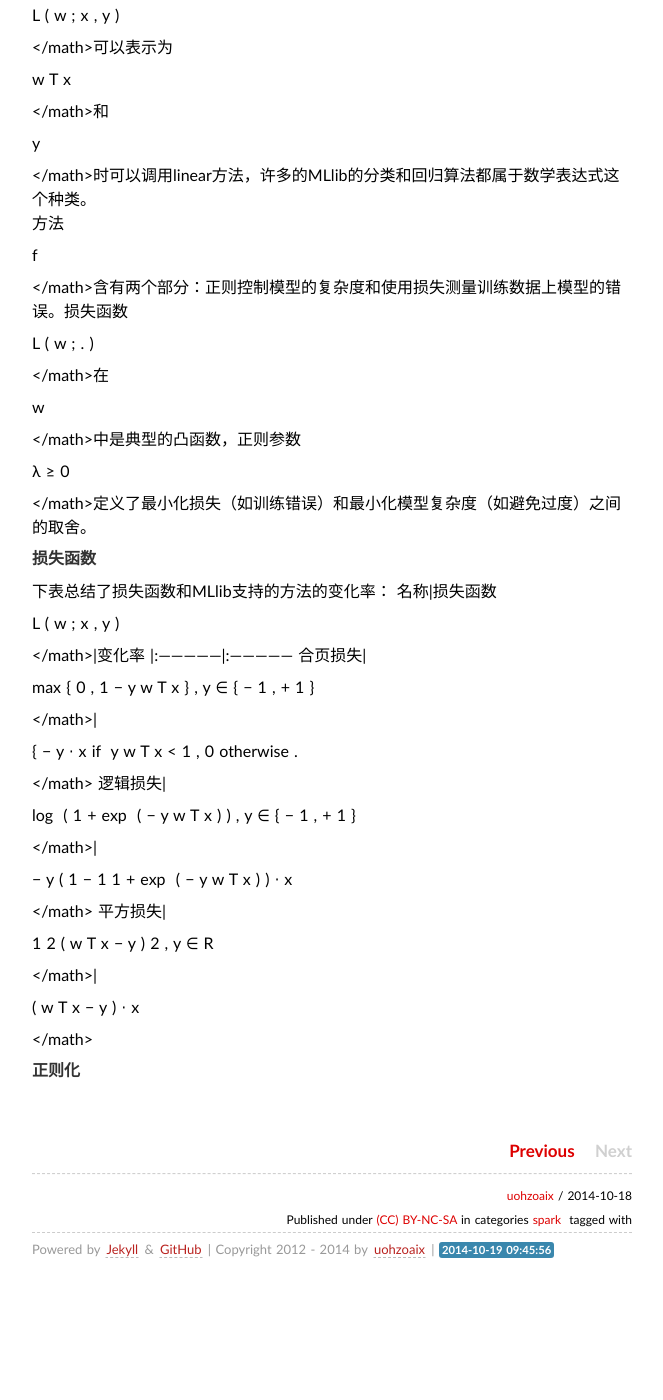
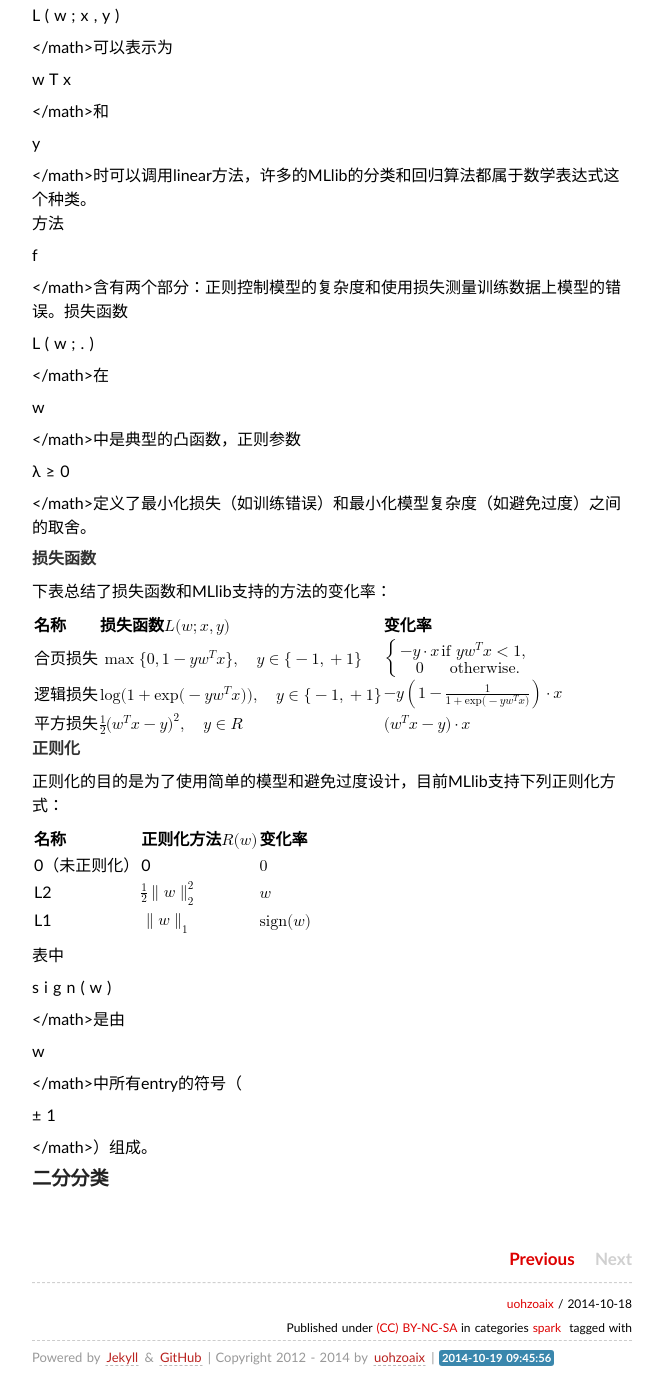
Before and after one commit to uohzoaix/studies, a Jekyll site: the page built from _posts/2014-10-18-sparkMLlib(3).md, in a window 1280 px wide and 1400 px high, scrolled down 1133 px. Shown: the whole window, without its empty margins (308-971 px from the left). Built offline with Jekyll 4.4.1, drawn with Linux system fonts in a browser that asks for light colours; some web fonts are replaced; Markdown is read by kramdown in place of the engine named in the settings; comment, search, counter and statistics services are not loaded; before the commit the page ends 2425 px from its top, so only the background shows below that.

Commit message:
add sparkMLlib

```diff
--- a/_posts/2014-10-18-sparkMLlib(3).md
+++ b/_posts/2014-10-18-sparkMLlib(3).md
@@ -210,7 +210,11 @@ MLlib支持多种方法用来处理二分分类，多类分类以及回归分析
 </math>定义了最小化损失（如训练错误）和最小化模型复杂度（如避免过度）之间的取舍。
 ####损失函数
 下表总结了损失函数和MLlib支持的方法的变化率：
-名称|损失函数<math xmlns="http://www.w3.org/1998/Math/MathML">
+<table>
+<thead>
+<tr class="header">
+<th align="left">名称</th>
+<th align="left">损失函数<math xmlns="http://www.w3.org/1998/Math/MathML">
   <mi>L</mi>
   <mo stretchy="false">(</mo>
   <mrow class="MJX-TeXAtom-ORD">
@@ -223,9 +227,14 @@ MLlib支持多种方法用来处理二分分类，多类分类以及回归分析
   <mo>,</mo>
   <mi>y</mi>
   <mo stretchy="false">)</mo>
-</math>|变化率
-|:---------------|:---------------
-合页损失|<math xmlns="http://www.w3.org/1998/Math/MathML">
+</math></th>
+<th align="left">变化率</th>
+</tr>
+</thead>
+<tbody>
+<tr class="odd">
+<td align="left">合页损失</td>
+<td align="left"><math xmlns="http://www.w3.org/1998/Math/MathML">
   <mo form="prefix" movablelimits="true">max</mo>
   <mo fence="false" stretchy="false">{</mo>
   <mn>0</mn>
@@ -254,7 +263,8 @@ MLlib支持多种方法用来处理二分分类，多类分类以及回归分析
   <mo>+</mo>
   <mn>1</mn>
   <mo fence="false" stretchy="false">}</mo>
-</math>|<math xmlns="http://www.w3.org/1998/Math/MathML">
+</math></td>
+<td align="left"><math xmlns="http://www.w3.org/1998/Math/MathML">
 <mrow>
   <mo>{</mo>
   <mtable columnalign="left left" rowspacing=".2em" columnspacing="1em">
@@ -297,8 +307,11 @@ MLlib支持多种方法用来处理二分分类，多类分类以及回归分析
     </mtr>
   </mtable>
 </mrow>
-</math>
-逻辑损失|<math xmlns="http://www.w3.org/1998/Math/MathML">
+</math></td>
+</tr>
+<tr class="even">
+<td align="left">逻辑损失</td>
+<td align="left"><math xmlns="http://www.w3.org/1998/Math/MathML">
   <mi>log</mi>
   <mo>&#x2061;<!-- ⁡ --></mo>
   <mo stretchy="false">(</mo>
@@ -331,7 +344,8 @@ MLlib支持多种方法用来处理二分分类，多类分类以及回归分析
   <mo>+</mo>
   <mn>1</mn>
   <mo fence="false" stretchy="false">}</mo>
-</math>|<math xmlns="http://www.w3.org/1998/Math/MathML">
+</math></td>
+<td align="left"><math xmlns="http://www.w3.org/1998/Math/MathML">
   <mo>&#x2212;<!-- − --></mo>
   <mi>y</mi>
   <mrow>
@@ -366,8 +380,11 @@ MLlib支持多种方法用来处理二分分类，多类分类以及回归分析
   <mrow class="MJX-TeXAtom-ORD">
     <mi mathvariant="bold">x</mi>
   </mrow>
-</math>
-平方损失|<math xmlns="http://www.w3.org/1998/Math/MathML">
+</math></td>
+</tr>
+<tr class="odd">
+<td align="left">平方损失</td>
+<td align="left"><math xmlns="http://www.w3.org/1998/Math/MathML">
   <mfrac>
     <mn>1</mn>
     <mn>2</mn>
@@ -395,7 +412,8 @@ MLlib支持多种方法用来处理二分分类，多类分类以及回归分析
   <mrow class="MJX-TeXAtom-ORD">
     <mi mathvariant="double-struck">R</mi>
   </mrow>
-</math>|<math xmlns="http://www.w3.org/1998/Math/MathML">
+</math></td>
+<td align="left"><math xmlns="http://www.w3.org/1998/Math/MathML">
   <mo stretchy="false">(</mo>
   <msup>
     <mrow class="MJX-TeXAtom-ORD">
@@ -413,5 +431,106 @@ MLlib支持多种方法用来处理二分分类，多类分类以及回归分析
   <mrow class="MJX-TeXAtom-ORD">
     <mi mathvariant="bold">x</mi>
   </mrow>
-</math>
+</math></td>
+</tr>
+</tbody>
+</table>
 ####正则化
+正则化的目的是为了使用简单的模型和避免过度设计，目前MLlib支持下列正则化方式：
+<table>
+<thead>
+<tr class="header">
+<th align="left">名称</th>
+<th align="left">正则化方法<math xmlns="http://www.w3.org/1998/Math/MathML">
+  <mi>R</mi>
+  <mo stretchy="false">(</mo>
+  <mrow class="MJX-TeXAtom-ORD">
+    <mi mathvariant="bold">w</mi>
+  </mrow>
+  <mo stretchy="false">)</mo>
+</math></th>
+<th align="left">变化率</th>
+</tr>
+</thead>
+<tbody>
+<tr class="odd">
+<td align="left">0（未正则化）</td>
+<td align="left">0</td>
+<td align="left"><math xmlns="http://www.w3.org/1998/Math/MathML">
+<mrow class="MJX-TeXAtom-ORD">
+  <mn mathvariant="bold">0</mn>
+</mrow>
+</math></td>
+</tr>
+<tr class="even">
+<td align="left">L2</td>
+<td align="left"><math xmlns="http://www.w3.org/1998/Math/MathML">
+  <mfrac>
+    <mn>1</mn>
+    <mn>2</mn>
+  </mfrac>
+  <mo>&#x2225;<!-- ∥ --></mo>
+  <mrow class="MJX-TeXAtom-ORD">
+    <mi mathvariant="bold">w</mi>
+  </mrow>
+  <msubsup>
+    <mo fence="false" stretchy="false">&#x2225;<!-- ∥ --></mo>
+    <mn>2</mn>
+    <mn>2</mn>
+  </msubsup>
+</math></td>
+<td align="left"><math xmlns="http://www.w3.org/1998/Math/MathML">
+<mrow class="MJX-TeXAtom-ORD">
+  <mi mathvariant="bold">w</mi>
+</mrow>
+</math></td>
+</tr>
+<tr class="odd">
+<td align="left">L1</td>
+<td align="left"><math xmlns="http://www.w3.org/1998/Math/MathML">
+  <mo fence="false" stretchy="false">&#x2225;<!-- ∥ --></mo>
+  <mrow class="MJX-TeXAtom-ORD">
+    <mi mathvariant="bold">w</mi>
+  </mrow>
+  <msub>
+    <mo fence="false" stretchy="false">&#x2225;<!-- ∥ --></mo>
+    <mn>1</mn>
+  </msub>
+</math></td>
+<td align="left"><math xmlns="http://www.w3.org/1998/Math/MathML">
+  <mrow class="MJX-TeXAtom-ORD">
+    <mi mathvariant="normal">s</mi>
+    <mi mathvariant="normal">i</mi>
+    <mi mathvariant="normal">g</mi>
+    <mi mathvariant="normal">n</mi>
+  </mrow>
+  <mo stretchy="false">(</mo>
+  <mrow class="MJX-TeXAtom-ORD">
+    <mi mathvariant="bold">w</mi>
+  </mrow>
+  <mo stretchy="false">)</mo>
+</math></td>
+</tr>
+</tbody>
+</table>
+表中<math xmlns="http://www.w3.org/1998/Math/MathML">
+  <mrow class="MJX-TeXAtom-ORD">
+    <mi mathvariant="normal">s</mi>
+    <mi mathvariant="normal">i</mi>
+    <mi mathvariant="normal">g</mi>
+    <mi mathvariant="normal">n</mi>
+  </mrow>
+  <mo stretchy="false">(</mo>
+  <mrow class="MJX-TeXAtom-ORD">
+    <mi mathvariant="bold">w</mi>
+  </mrow>
+  <mo stretchy="false">)</mo>
+</math>是由<math xmlns="http://www.w3.org/1998/Math/MathML">
+<mrow class="MJX-TeXAtom-ORD">
+  <mi mathvariant="bold">w</mi>
+</mrow>
+</math>中所有entry的符号（<math xmlns="http://www.w3.org/1998/Math/MathML">
+  <mo>&#x00B1;<!-- ± --></mo>
+  <mn>1</mn>
+</math>）组成。
+###二分分类
```
